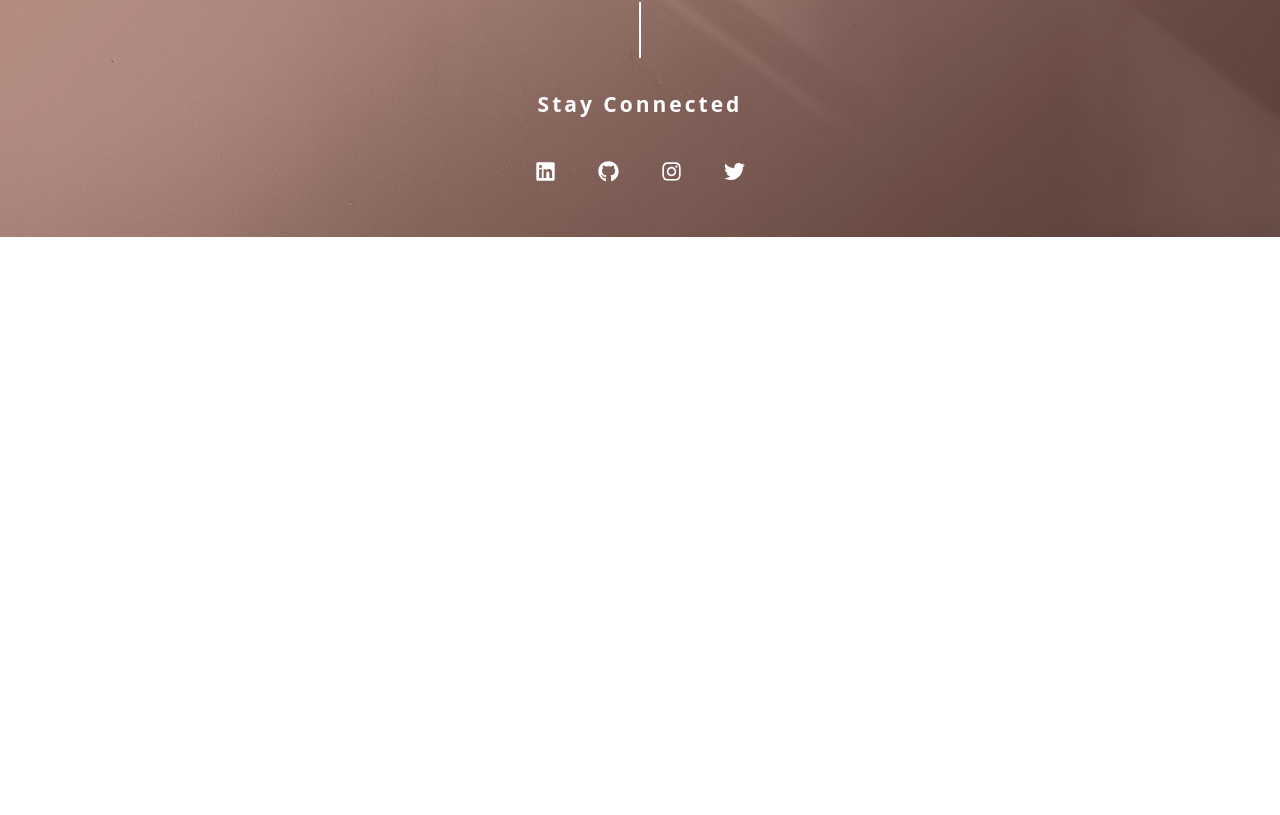
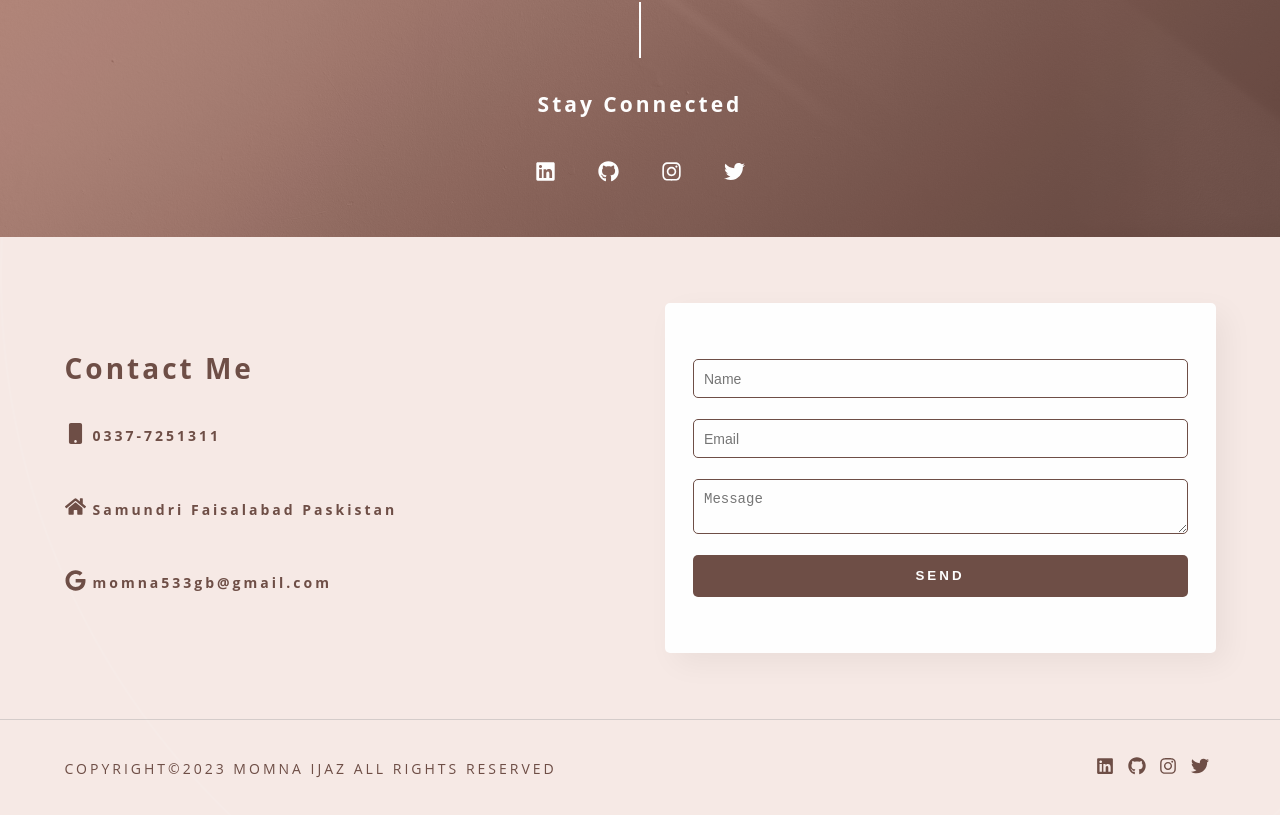
Before and after one commit to Momna533/portfolio-1, a React (Vite) app: page / in a window 1280 px wide. Shown: the part 541-1356 px from the top of the page. Before the commit the page ends 800 px from the top, so only its background shows below. Built offline with nearby package versions, Linux system fonts and the light colour scheme; a web font is replaced by a local one.

Commit message:
footer done

```diff
--- a/src/App.jsx
+++ b/src/App.jsx
@@ -8,9 +8,8 @@ import Hero from "./components/Hero";
 function App() {
   return (
     <>
-      <div className="hero">
-        <Hero />
-      </div>
+      <Hero />
+      <Footer />
       {/* <Header />
       <div className="main">
         <Jumbotron />
--- a/src/components/Footer.jsx
+++ b/src/components/Footer.jsx
@@ -1,41 +1,128 @@
-import React from "react";
-import { FaGithub, FaInstagram, FaLinkedin } from "react-icons/fa";
+// import React from "react";
+// import { FaGithub, FaInstagram, FaLinkedin } from "react-icons/fa";
 
-function Footer() {
+import {
+  FaGithub,
+  FaGoogle,
+  FaHome,
+  FaInstagram,
+  FaLinkedin,
+  FaMobile,
+  FaTwitter,
+} from "react-icons/fa";
+
+// function Footer() {
+//   return (
+//     <>
+//       <div className="footer" id="contact">
+//         <div className="footer_content">
+//           <div className="footer_content_links">
+//             <a
+//               className="footer_content_link"
+//               target="_blank"
+//               href="https://github.com/Momna533"
+//             >
+//               <FaGithub />
+//             </a>
+//             <a
+//               className="footer_content_link"
+//               target="_blank"
+//               href="https://www.instagram.com/momna00000/"
+//             >
+//               <FaInstagram />
+//             </a>
+//             <a
+//               className="footer_content_link"
+//               target="_blank"
+//               href="https://www.linkedin.com/in/momna-ijaz-113797210/"
+//             >
+//               <FaLinkedin />
+//             </a>
+//           </div>
+//           <div className="footer_content_desc">
+//             COPYRIGHT©2023 <span> MOMNA IJAZ</span> ALL RIGHTS RESERVED
+//           </div>
+//         </div>
+//       </div>
+//     </>
+//   );
+// }
+
+// export default Footer;
+
+const Footer = () => {
   return (
-    <>
-      <div className="footer" id="contact">
-        <div className="footer_content">
-          <div className="footer_content_links">
+    <div className="footer">
+      <div className="footer__content">
+        <div className="footer__top">
+          <div className="footer__top__content">
+            <div className="footer__cards">
+              <h1>Contact Me</h1>
+              <FooterCard icon={<FaMobile />} text="0337-7251311" />
+              <FooterCard
+                icon={<FaHome />}
+                text="Samundri Faisalabad Paskistan"
+              />
+              <FooterCard icon={<FaGoogle />} text="momna533gb@gmail.com" />
+            </div>
+            <div className="footer__form">
+              <form>
+                <input type="text" placeholder="Name" />
+                <input type="email" placeholder="Email" />
+                <textarea placeholder="Message" />
+                <button type="submit">Send</button>
+              </form>
+            </div>
+          </div>
+        </div>
+        <div className="footer__bottom">
+          <div className="footer__bottom__content">
+            <p>
+              COPYRIGHT©2023 <span> MOMNA IJAZ</span> ALL RIGHTS RESERVED
+            </p>
+            <div className="footer__social__links">
               <a
-              className="footer_content_link"
+                href="https://www.linkedin.com/in/momna-ijaz/"
                 target="_blank"
-              href="https://github.com/Momna533"
+                rel="noreferrer"
+              >
+                <FaLinkedin />
+              </a>
+              <a
+                href="https://github.com/momna-ijaz"
+                target="_blank"
+                rel="noreferrer"
               >
                 <FaGithub />
               </a>
               <a
-              className="footer_content_link"
+                href="https://www.instagram.com/momna_ijaz/"
                 target="_blank"
-              href="https://www.instagram.com/momna00000/"
+                rel="noreferrer"
               >
                 <FaInstagram />
               </a>
               <a
-              className="footer_content_link"
+                href="https://twitter.com/momna_ijaz"
                 target="_blank"
-              href="https://www.linkedin.com/in/momna-ijaz-113797210/"
+                rel="noreferrer"
               >
-              <FaLinkedin />
+                <FaTwitter />
               </a>
-          </div>
-          <div className="footer_content_desc">
-            COPYRIGHT©2023 <span> MOMNA IJAZ</span> ALL RIGHTS RESERVED
             </div>
           </div>
         </div>
-    </>
+      </div>
+    </div>
   );
-}
+};
 
 export default Footer;
+const FooterCard = ({ icon, text }) => {
+  return (
+    <div className="footer__card">
+      <div className="icon">{icon}</div>
+      <h4>{text}</h4>
+    </div>
+  );
+};
--- a/src/index.css
+++ b/src/index.css
@@ -2,13 +2,6 @@
 
 html {
   scroll-behavior: smooth;
-  --background-color1: #e0fcff;
-  --background-color2: #f1f5f8;
-  --background-color3: #ffffff;
-  --color: #102a42;
-  --button-color: #bff8fd;
-  --button-background: #2caeba;
-  --footer-background: #333;
 }
 body {
   margin: 0;
@@ -259,68 +252,181 @@ button {
     font-size: 1em;
   }
 }
-/* .hero {
+/*Footer*/
+.footer {
+  background-color: #f6e9e5;
   display: flex;
-  flex-direction: column;
-  align-items: center;
-  justify-content: center;
-  width: 100%;
-  background-color: darkblue;
-  transition: all 0.3s ease;
-} */
-/* .hero__bg {
-  width: 100%;
-  max-width: 1200px;
-  margin: 0 auto;
-  display: flex;
-  flex-direction: column;
   align-items: center;
   justify-content: center;
   transition: all 0.3s ease;
   position: relative;
 }
-.hero__banner {
+.footer::after {
+  content: "";
+  background: url("/src/images/bg-01.png");
+  background-position: center;
+  background-repeat: no-repeat;
+  background-size: cover;
   position: absolute;
-  top: -1em;
-  left: 30%;
-} */
-/* .jumbotron_content h1 {
+  width: 100%;
+  height: 100%;
+  top: 0px;
+  left: 0;
+  bottom: 0;
+  opacity: 0.1;
+}
+.footer__content {
+  width: 100%;
+
+  display: flex;
+  flex-direction: column;
+  align-items: start;
+  justify-content: center;
+  transition: all 0.3s ease;
   position: relative;
-  text-align: center;
+  z-index: 999;
 }
-.jumbotron_content h4 {
-  text-transform: capitalize;
-  text-align: center;
+.footer__top {
+  padding: 4.75em 0em;
+  display: flex;
+  align-items: start;
+  justify-content: space-between;
+  width: 100%;
 }
-.jumbotron_btn,
-.about_btn {
-  padding: 0.7em 1em;
-  background-color: var(--button-background);
+.footer__top__content,
+.footer__bottom__content {
+  display: flex;
+  align-items: center;
+  justify-content: space-between;
+  max-width: 1200px;
+  width: 100%;
+  margin: 0 auto;
+}
+.footer__cards {
+  padding: 0 1.75em;
+  flex: 1;
+  display: flex;
+  flex-direction: column;
+  align-items: start;
+  justify-content: center;
+  flex-wrap: wrap;
+  gap: 1.75em;
+  transition: all 0.3s ease;
+}
+.footer__cards h1 {
+  color: #6e4e46;
+}
+.footer__card {
+  padding: 0.75em 0;
+  display: flex;
+  align-items: center;
+  justify-content: start;
+  gap: 0.5em;
+  flex-wrap: wrap;
+  color: #6e4e46;
+}
+.footer__card .icon {
+  font-size: 1.5em;
+}
+.footer__form {
+  flex: 1;
+  padding: 0 1.75em;
+}
+form {
+  display: flex;
+  flex-direction: column;
+  justify-content: center;
+  background-color: #fefefe;
+  padding: 4em 2em;
+  border-radius: 5px;
+  box-shadow: 10px 10px 30px rgba(0, 0, 0, 0.05);
+  color: #6e4e46;
+  position: relative;
+}
+form input,
+textarea {
+  padding: 0.75em;
+  color: #6e4e46;
+  background-color: #fefefe;
+  border: 1px solid #6e4e46;
+  font-size: 14px;
+  border-radius: 5px;
+  margin-bottom: 1.5em;
+}
+form button {
+  padding: 1em 1.5em;
+  background-color: #6e4e46;
   transition: all 0.3s ease;
   border: none;
   font-weight: 700;
   text-transform: uppercase;
-  color: var(--button-color);
+  color: #fefefe;
   border-radius: 5px;
   opacity: 1;
   letter-spacing: 3px;
-  box-shadow: 0 1px 3px rgba(0, 0, 0, 0.2);
   z-index: 9;
-  width: fit-content;
 }
-.jumbotron_btn:hover,
-.about_btn:hover {
-  background-color: var(--button-color);
-  color: var(--footer-background);
+form button:hover {
+  background-image: linear-gradient(135deg, #d39f91 0%, #8a6d65 100%);
+  color: #fefefe;
   cursor: pointer;
   transition: all 0.3s ease;
   box-shadow: 0 1px 3px rgba(0, 0, 0, 0.5);
 }
-@media (max-width: 600px) {
-  .jumbotron_content h1 {
-    font-size: 45px;
+
+.footer__bottom {
+  padding: 1.75em 0;
+  color: #6e4e46;
+  display: flex;
+  align-items: center;
+  justify-content: space-between;
+  width: 100%;
+  border-top: 1px solid rgba(56, 74, 79, 0.18);
+}
+.footer__social__links {
+  font-size: 18px;
+  display: flex;
+  align-items: center;
+  justify-content: center;
+  gap: 0.75em;
+  padding: 0 1.75em;
+}
+.footer__bottom p {
+  padding: 0 1.75em;
+}
+@media (max-width: 768px) {
+  .footer__top__content,
+  .footer__bottom__content {
+    flex-direction: column;
+    gap: 1.25em;
   }
-} */
+  .footer__form {
+    width: calc(100% - 3.75em);
+  }
+  .footer__cards {
+    width: calc(100% - 3.5em);
+  }
+}
+.footer_content_links {
+  display: flex;
+  align-items: center;
+  justify-content: center;
+}
+.footer_content_link {
+  margin: 0 0.5em;
+  color: #e0fcff;
+  font-size: 22px;
+}
+.footer_content_link:hover {
+  color: var(--button-background);
+}
+.footer_content_desc {
+  color: #ffffff;
+  margin: 1em 0;
+}
+.footer_content_desc span {
+  color: var(--button-background);
+}
 .about {
   background-color: #fff;
   display: flex;
@@ -729,92 +835,7 @@ button {
   border-radius: 10px;
   color: #fff;
 }
-form {
-  width: 70%;
-  display: flex;
-  flex-direction: column;
-  justify-content: center;
-  background-color: #fff;
-  padding: 4em 2em;
-  border-radius: 5px;
-  box-shadow: 10px 10px 30px rgba(0, 0, 0, 0.05);
-}
-form label {
-  font-size: 12px;
-  letter-spacing: 0;
-  margin-bottom: 0.2em;
-}
-form input,
-textarea {
-  padding: 0.8em 1em;
-  color: var(--footer-background);
-  background-color: var(--background-color1);
-  border: 1px solid var(--button-background);
-  font-size: 12px;
-  border-radius: 5px;
-  margin-bottom: 1.5em;
-}
-form button {
-  padding: 1em 1.5em;
-  background-color: var(--button-background);
-  transition: all 0.3s ease;
-  border: none;
-  font-weight: 700;
-  text-transform: uppercase;
-  color: var(--button-color);
-  border-radius: 5px;
-  opacity: 1;
-  letter-spacing: 3px;
-  box-shadow: 0 1px 3px rgba(0, 0, 0, 0.2);
-  z-index: 9;
-}
-form button:hover {
-  background-color: var(--button-color);
-  color: var(--footer-background);
-  cursor: pointer;
-  transition: all 0.3s ease;
-  box-shadow: 0 1px 3px rgba(0, 0, 0, 0.5);
-}
-.footer {
-  background-color: var(--footer-background);
-  display: flex;
-  align-items: center;
-  justify-content: center;
-  width: 100%;
-  padding-top: 2em;
-  transition: all 0.3s ease;
-  min-height: 10vh;
-}
-.footer_content {
-  width: 100%;
-  max-width: 1200px;
-  display: flex;
-  flex-direction: column;
-  align-items: center;
-  justify-content: center;
-  padding: 0 2em;
-  transition: all 0.3s ease;
-}
-.footer_content_links {
-  display: flex;
-  align-items: center;
-  justify-content: center;
-}
-.footer_content_link {
-  margin: 0 0.5em;
-  color: #e0fcff;
-  font-size: 22px;
-}
-.footer_content_link:hover {
-  color: var(--button-background);
-}
-.footer_content_desc {
-  color: #ffffff;
-  margin: 1em 0;
-}
-.footer_content_desc span {
-  color: var(--button-background);
-}
+
 @media (max-width: 1000px) {
   .nav__links {
     display: none;
```
Also changed, not shown: src/images/bg-01.png (added). Lines whose indentation alone changed are shown as unchanged.
